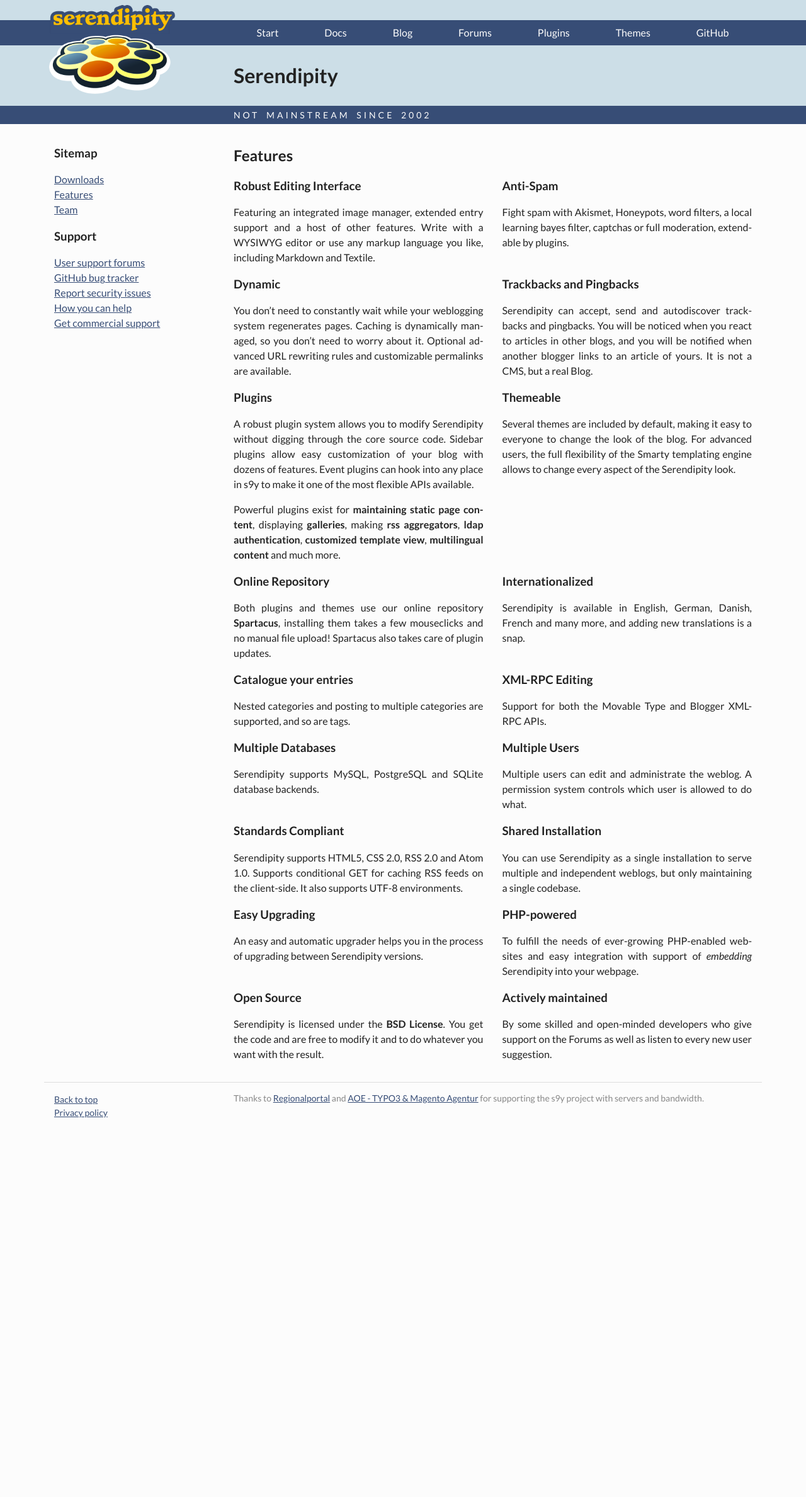
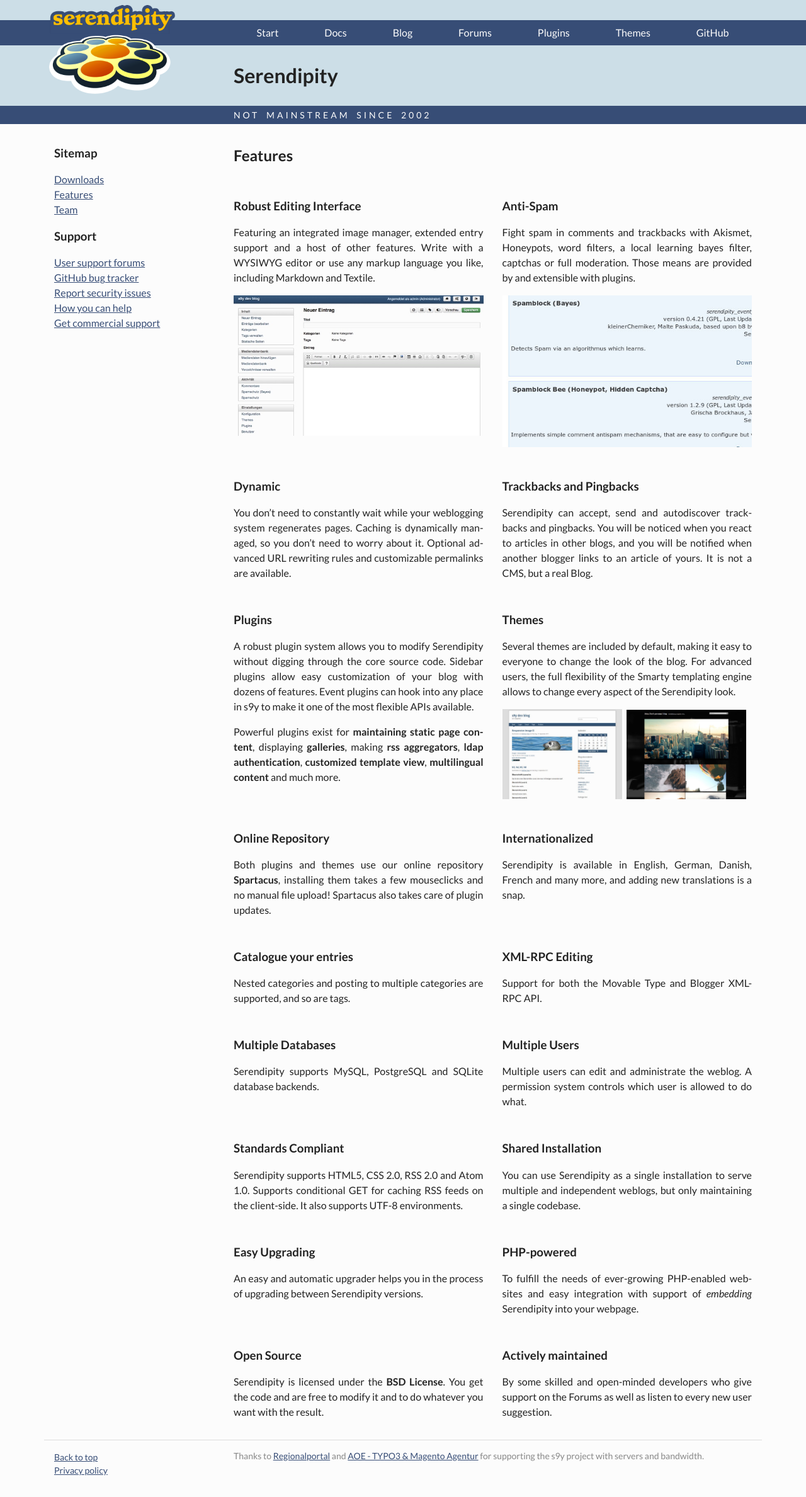
Before and after one commit to s9y/s9y.github.io, a Jekyll site: the page built from features.md, in a window 1280 px wide. Shown: the whole page at 63% size. Built offline with Jekyll 4.4.1, drawn with Linux system fonts in a browser that asks for light colours; nearby versions of some CDN libraries; before the commit the page ends 1809 px from its top, so only the background shows below that.

Commit message:
add first images to feature list (#18) sharing state of the experiment

```diff
--- /dev/null
+++ b/_sass/modules/_featurepage.scss
@@ -0,0 +1,48 @@
+// FEATURES
+// --------------------------------------------------------------------
+#features {
+    @extend %plain-list;
+
+    @include clearfix;
+
+    h3 {
+        margin: 0;
+    }
+
+    img {
+        box-sizing: border-box;
+        margin: 0 1rem 0 0;
+        width: 100%;
+    }
+
+    li {
+        @include clearfix;
+
+        margin-top: 2em;
+
+        > p {
+            clear: left;
+        }
+
+        @media screen and (min-width: $md) {
+            @include grid-box(6);
+        }
+
+        &:nth-child(odd) {
+            clear: left;
+            padding-left: 0;
+        }
+
+        &:nth-child(even) {
+            padding-right: 0;
+        }
+    }
+
+    #featurethemes {
+        img {
+            width: 48%;
+            margin-right: 1%;
+            display: inline;
+        }
+    }
+}
--- a/css/master.scss
+++ b/css/master.scss
@@ -18,6 +18,7 @@
 @import "modules/header";
 @import "modules/showcase";
 @import "modules/features";
+@import "modules/featurepage";
 @import "modules/blogs";
 @import "modules/news";
 @import "modules/sidebar";
--- a/features.md
+++ b/features.md
@@ -2,13 +2,17 @@
 title: Features
 ---
 
-<section id="home-features" markdown="1">
+<section markdown="1">
 ## Features
 
 * ### Robust Editing Interface
   Featuring an integrated image manager, extended entry support and a host of other features. Write with a WYSIWYG editor or use any markup language you like, including Markdown and Textile.
+
+  [![](/img/screenshots/showcase/03_editor_thumb.jpg)](img/screenshots/showcase/03_editor.jpg)
 * ### Anti-Spam
-  Fight spam with Akismet, Honeypots, word filters, a local learning bayes filter, captchas or full moderation, extendable by plugins.
+  Fight spam in comments and trackbacks with Akismet, Honeypots, word filters, a local learning bayes filter, captchas or full moderation. Those means are provided by and extensible with plugins.
+
+  [![](/img/screenshots/showcase/05_spamplugins_thumb.jpg)](/img/screenshots/showcase/05_spamplugins.jpg)
 * ### Dynamic
   You don't need to constantly wait while your weblogging system regenerates pages. Caching is dynamically managed, so you don't need to worry about it. Optional advanced URL rewriting rules and customizable permalinks are available.
 * ### Trackbacks and Pingbacks
@@ -17,8 +21,12 @@ title: Features
   A robust plugin system allows you to modify Serendipity without digging through the core source code. Sidebar plugins allow easy customization of your blog with dozens of features. Event plugins can hook into any place in s9y to make it one of the most flexible APIs available.
 
   Powerful plugins exist for **maintaining static page content**, displaying **galleries**, making **rss aggregators**, **ldap authentication**, **customized template view**, **multilingual content** and much more.
-* ### Themeable
+* ### Themes
   Several themes are included by default, making it easy to everyone to change the look of the blog. For advanced users, the full flexibility of the Smarty templating engine allows to change every aspect of the Serendipity look.
+
+  <div id="featurethemes" markdown="1">
+    [![](/img/screenshots/showcase/preview_2k11.jpg)](/img/screenshots/showcase/preview_2k11.jpg) [![](/img/screenshots/showcase/preview_photo.jpg)](/img/screenshots/showcase/preview_photo.jpg)
+  <div>
 * ### Online Repository
   Both plugins and themes use our online repository **Spartacus**, installing them takes a few mouseclicks and no manual file upload! Spartacus also takes care of plugin updates.
 * ### Internationalized
@@ -26,7 +34,7 @@ title: Features
 * ### Catalogue your entries
   Nested categories and posting to multiple categories are supported, and so are tags.
 * ### XML-RPC Editing
-  Support for both the Movable Type and Blogger XML-RPC APIs.
+  Support for both the Movable Type and Blogger XML-RPC API.
 * ### Multiple Databases
   Serendipity supports MySQL, PostgreSQL and SQLite database backends.
 * ### Multiple Users
@@ -43,6 +51,6 @@ title: Features
   Serendipity is licensed under the **BSD License**. You get the code and are free to modify it and to do whatever you want with the result.
 * ### Actively maintained
   By some skilled and open-minded developers who give support on the Forums as well as listen to every new user suggestion.
-{:#featurelist}
+{:#features}
 
 </section>
```
Also changed, not shown: img/screenshots/showcase/05_spamplugins.png (added), img/screenshots/showcase/05_spamplugins_thumb.jpg (added), img/screenshots/showcase/preview_2k11.jpg (added), img/screenshots/showcase/preview_photo.jpg (added).
